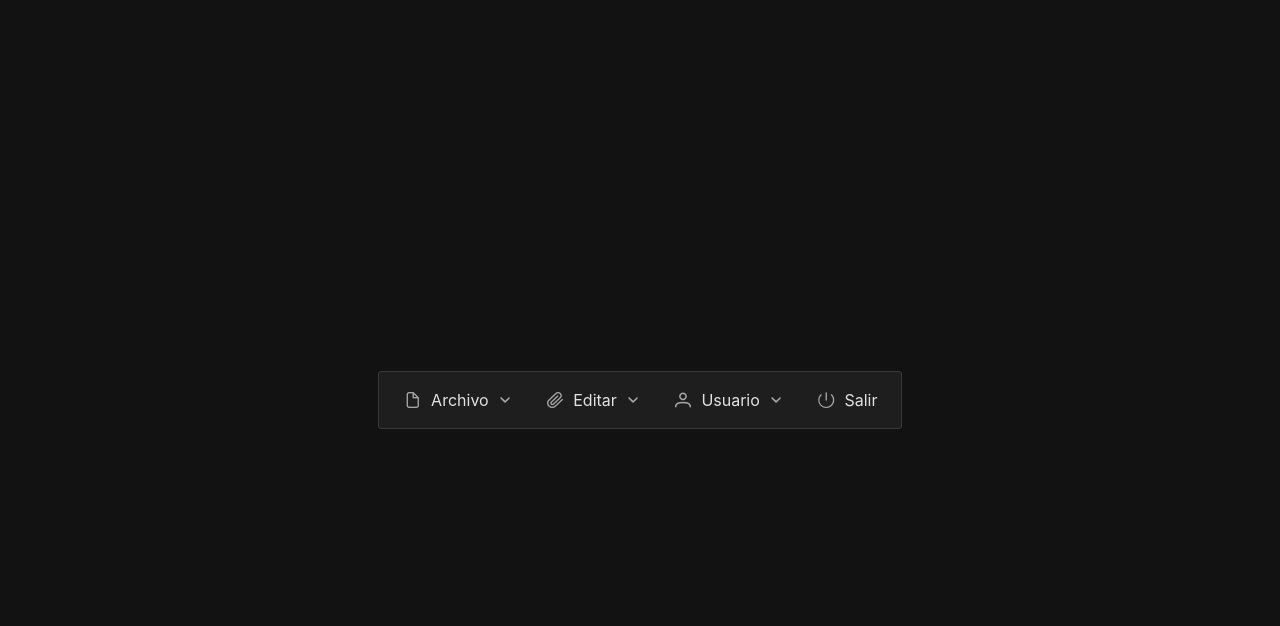
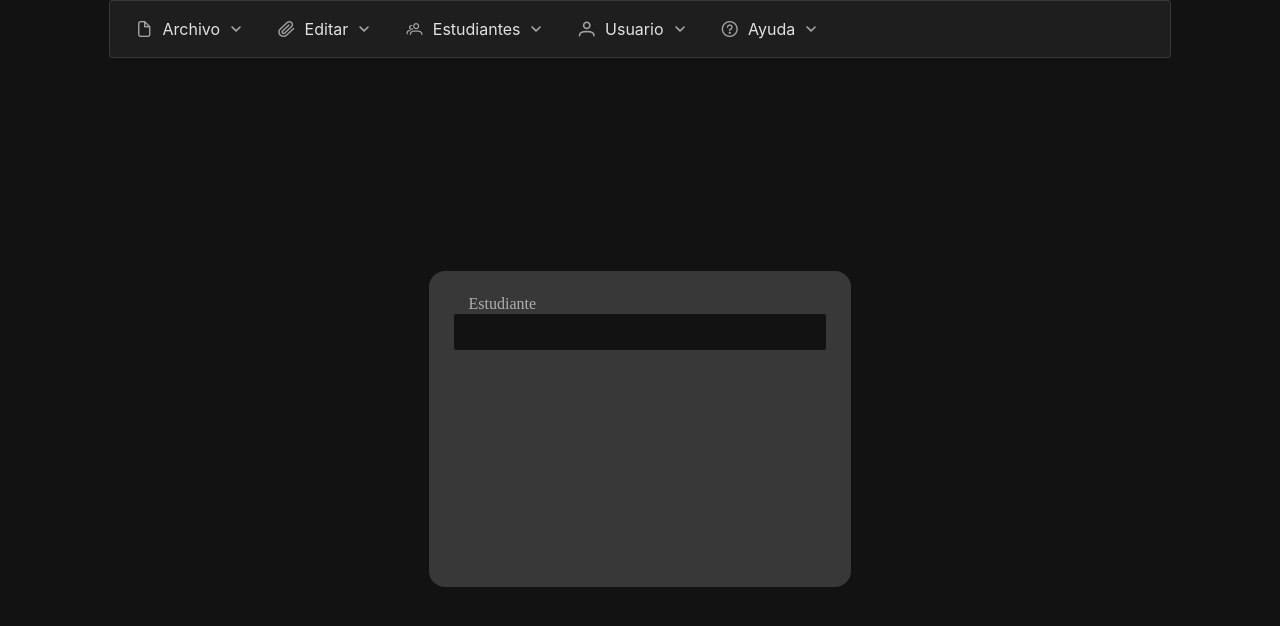
Before and after one commit to Javier-WH/grade_masterFE, a React (Vite) app: page /teacher in a window 1280 px wide. Shown: the top 626 px of the page. Built offline with nearby package versions, Linux system fonts and the light colour scheme.

Commit message:
some bug fixxed

```diff
--- a/src/components/container/container.jsx
+++ b/src/components/container/container.jsx
@@ -2,7 +2,7 @@ import PropTypes from "prop-types";
 import './container.css'
 export default function Container({title, children}){
   return (
-    <section className="Container">
+    <section className="Container TP-container">
       {title !== undefined ? <h3 className="Container-title">{title}</h3> : null}
       {children}
     </section>
--- /dev/null
+++ b/src/components/inputs/autoComplete.jsx
@@ -0,0 +1,18 @@
+
+import { useState } from "react";
+import { AutoComplete } from "primereact/autocomplete";
+
+export default function AutoCompleteInput() {
+    const [value, setValue] = useState('');
+    const [items, setItems] = useState([]);
+
+    const search = (event) => {
+        setItems([...Array(10).keys()].map(item => event.query + '-' + item));
+    }
+
+    return (
+        <div className="card flex justify-content-center">
+            <AutoComplete value={value} suggestions={items} completeMethod={search} onChange={(e) => setValue(e.value)} />
+        </div>
+    )
+}
--- a/src/components/inputs/newPasswordInput.jsx
+++ b/src/components/inputs/newPasswordInput.jsx
@@ -44,7 +44,8 @@ export default function NewPasswordInput({passValue, setPassValue}) {
                 weakLabel="Muy débil"
                 mediumLabel="Promedio"
                 strongLabel="Contraseña fuerte"
-            toggleMask/>
+                toggleMask
+            />
             <label htmlFor="login-password">Contraseña</label>
            </span>
     )
--- /dev/null
+++ b/src/views/teacherPanel/panelComponets/autoComplete.jsx
@@ -0,0 +1,22 @@
+import { useState } from "react";
+import { AutoComplete } from "primereact/autocomplete";
+
+export default function AutoCompleteInput() {
+    const [value, setValue] = useState('');
+    const [items, setItems] = useState([]);
+
+    const search = (event) => {
+        setItems([...Array(10).keys()].map(item => event.query + '-' + item));
+    }
+
+    return (
+        <AutoComplete
+            value={value}
+            suggestions={items}
+            completeMethod={search}
+            onChange={(e) => setValue(e.value)}
+            className="p-autocomplete-custom"
+            id="p-autocomplete-custom"
+            />
+    )
+}
--- a/src/views/teacherPanel/panelComponets/menu.jsx
+++ b/src/views/teacherPanel/panelComponets/menu.jsx
@@ -52,11 +52,15 @@ export default function TeacherPanelMenu() {
                     ]
                 },
                 {
+                    label: 'Guardar',
+                    icon: 'pi pi-fw pi-save'
+                },
+                {
                   separator: true
                 },
-                {
-                    label: 'Guardar',
-                    icon: 'pi pi-fw pi-save'
+                  {
+                    label: 'Salir',
+                    icon: 'pi pi-fw pi-power-off'
                 }
             ]
         },
@@ -83,6 +87,22 @@ export default function TeacherPanelMenu() {
 
             ]
         },
+             {
+            label: 'Estudiantes',
+            icon: 'pi pi-fw pi-users',
+            items: [
+                {
+                    label: 'Nomina',
+                    icon: 'pi pi-fw pi-list',
+
+                },
+                {
+                    label: 'Buscar estudiante',
+                    icon: 'pi pi-fw pi-search',
+
+                }
+            ]
+        },
         {
             label: 'Usuario',
             icon: 'pi pi-fw pi-user',
@@ -99,14 +119,26 @@ export default function TeacherPanelMenu() {
                 }
             ]
         },
-        {
-            label: 'Salir',
-            icon: 'pi pi-fw pi-power-off'
+             {
+            label: 'Ayuda',
+            icon: 'pi pi-fw pi-question-circle',
+            items: [
+                {
+                    label: 'Acerca de...',
+                    icon: 'pi pi-fw pi-info',
+
+                },
+                {
+                    label: 'Preguntas frecuentes',
+                    icon: 'pi pi-fw pi-question',
+
+                }
+            ]
         }
     ];
 
     return (
-        <div className="card">
+        <div className="card" id='TP-menu'>
             <Menubar model={items} />
         </div>
     )
--- /dev/null
+++ b/src/views/teacherPanel/teacherPanel.css
@@ -0,0 +1,38 @@
+.TP-container{
+  grid-area: container;
+  min-width: 280px;
+  display: flex;
+  flex-direction: column;
+  align-items: start;
+}
+.TP-label{
+  color: var(--text-color-secondary) ;
+  text-indent: 1em;
+}
+.p-autocomplete-custom,
+.p-autocomplete-custom > .p-autocomplete-input{
+  width: 100%;
+}
+#TP-menu{
+ grid-area: menu;
+}
+#TP-main-container{
+  min-height: 100vh;
+  min-width: 100vw;
+  display: grid;
+  grid-template-areas:
+    ".  menu menu  menu ."
+    ". . container . ."
+    ". . . . .";
+}
+
+@media (width < 960px){
+  #TP-main-container{
+
+    grid-template-areas:
+      "menu menu menu menu menu"
+      ". container container container ."
+      ". . . . .";
+  }
+
+}
--- a/src/views/teacherPanel/teacherPanel.jsx
+++ b/src/views/teacherPanel/teacherPanel.jsx
@@ -1,9 +1,15 @@
-import TeacherPanelMenu from "./panelComponets/menu"
-
+import TeacherPanelMenu from "./panelComponets/menu.jsx"
+import AutoCompleteInput from "./panelComponets/autoComplete.jsx"
+import Container from '../../components/container/container.jsx'
+import './teacherPanel.css'
 
 export default function TeacherPanel (){
 
-  return <div>
+  return <div id='TP-main-container'>
     <TeacherPanelMenu/>
+    <Container title = ''>
+        <label className="TP-label">Estudiante</label>
+        <AutoCompleteInput/>
+    </Container>
   </div>
 }
```
Lines whose indentation alone changed are shown as unchanged.
